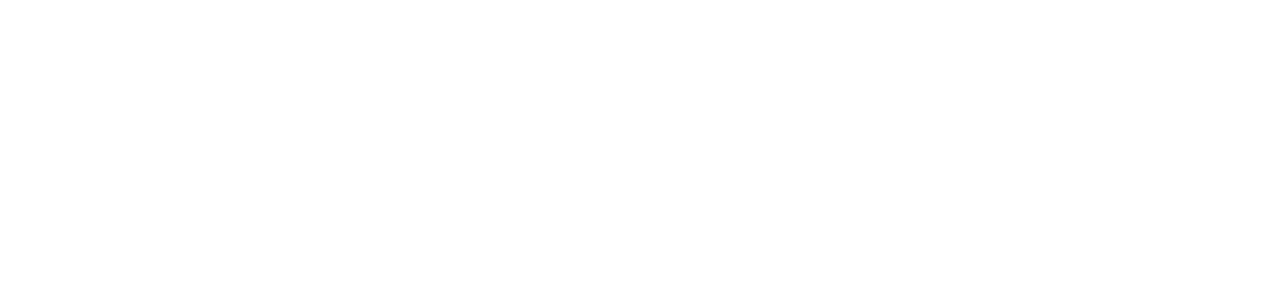
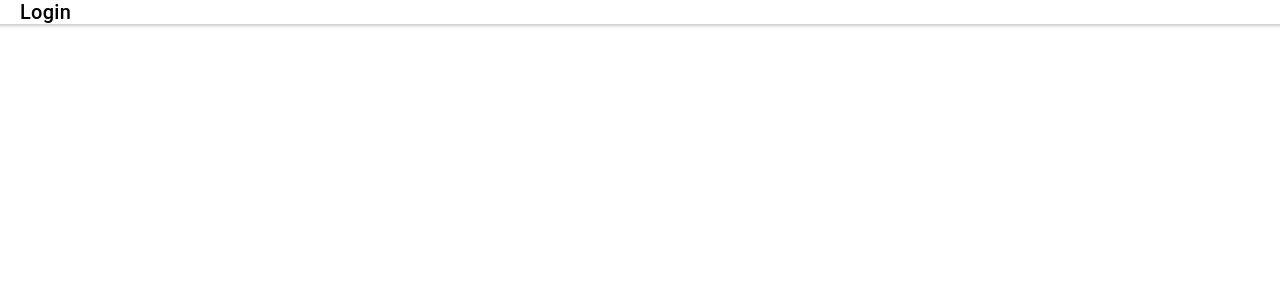
Before and after one commit to BenMorgan94/animalCrossingChoreTracker, a React (Create React App) app: page /login-page in a window 1280 px wide. Shown: the top 300 px of the page. Built offline with nearby package versions, Linux system fonts and the light colour scheme.

Commit message:
feat(app): create login and redirect to it onload

```diff
--- a/src/App.tsx
+++ b/src/App.tsx
@@ -6,7 +6,8 @@
   IonPage
 } from '@ionic/react';
 import { IonReactRouter } from '@ionic/react-router';
-import ChorePage from './pages/chore-page/chore-page';
+import ChorePage from './pages/chore/chore-page';
+import LoginPage from './pages/login/login-page';
 
 /* Core CSS required for Ionic components to work properly */
 import '@ionic/react/css/core.css';
@@ -32,8 +33,9 @@
     <IonReactRouter>
       <IonPage>
         <IonRouterOutlet>
-          <Route path="/tab1" component={ChorePage} exact={true} />
-          <Route path="/" render={() => <Redirect to="/tab1" />} exact={true} />
+          <Route path="/chore-page" component={ChorePage} exact={true} />
+          <Route path="/login-page" component={LoginPage} exact={true} />
+          <Route path="/" render={() => <Redirect to="/login-page" />} exact={true} />
         </IonRouterOutlet>
       </IonPage>
     </IonReactRouter>
--- /dev/null
+++ b/src/pages/login/login-page.tsx
@@ -0,0 +1,14 @@
+import React from "react";
+import { IonContent, IonHeader, IonTitle } from "@ionic/react";
+
+export default class LoginPage extends React.Component<{}> {
+  render() {
+    return (
+      <IonContent>
+        <IonHeader>
+          <IonTitle>Login</IonTitle>
+        </IonHeader>
+      </IonContent>
+    );
+  }
+}
```
Also changed, not shown: src/pages/chore/chore-page.css (renamed from src/pages/chore-page/chore-page.css), src/pages/chore/chore-page.tsx (renamed from src/pages/chore-page/chore-page.tsx).
